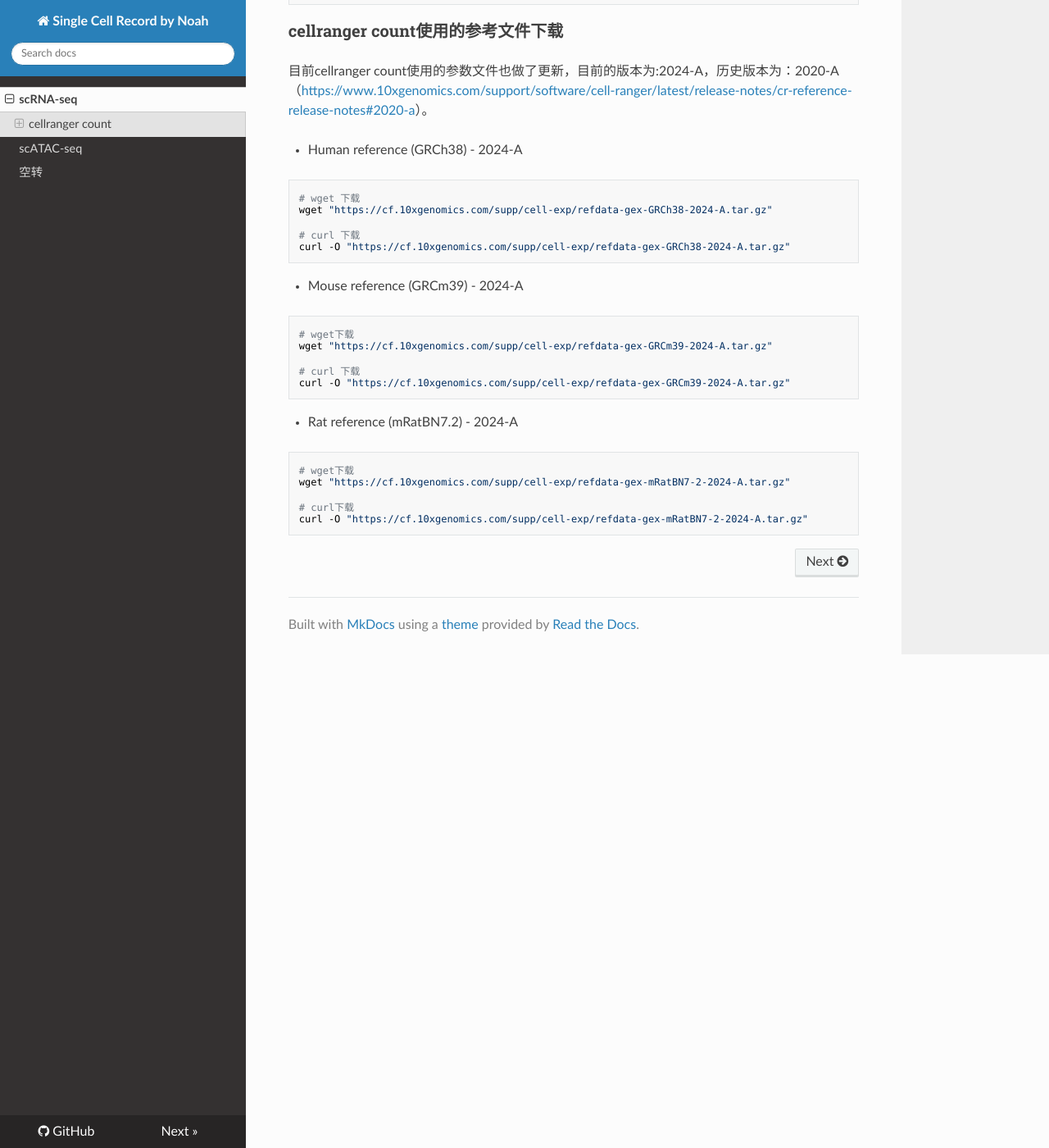
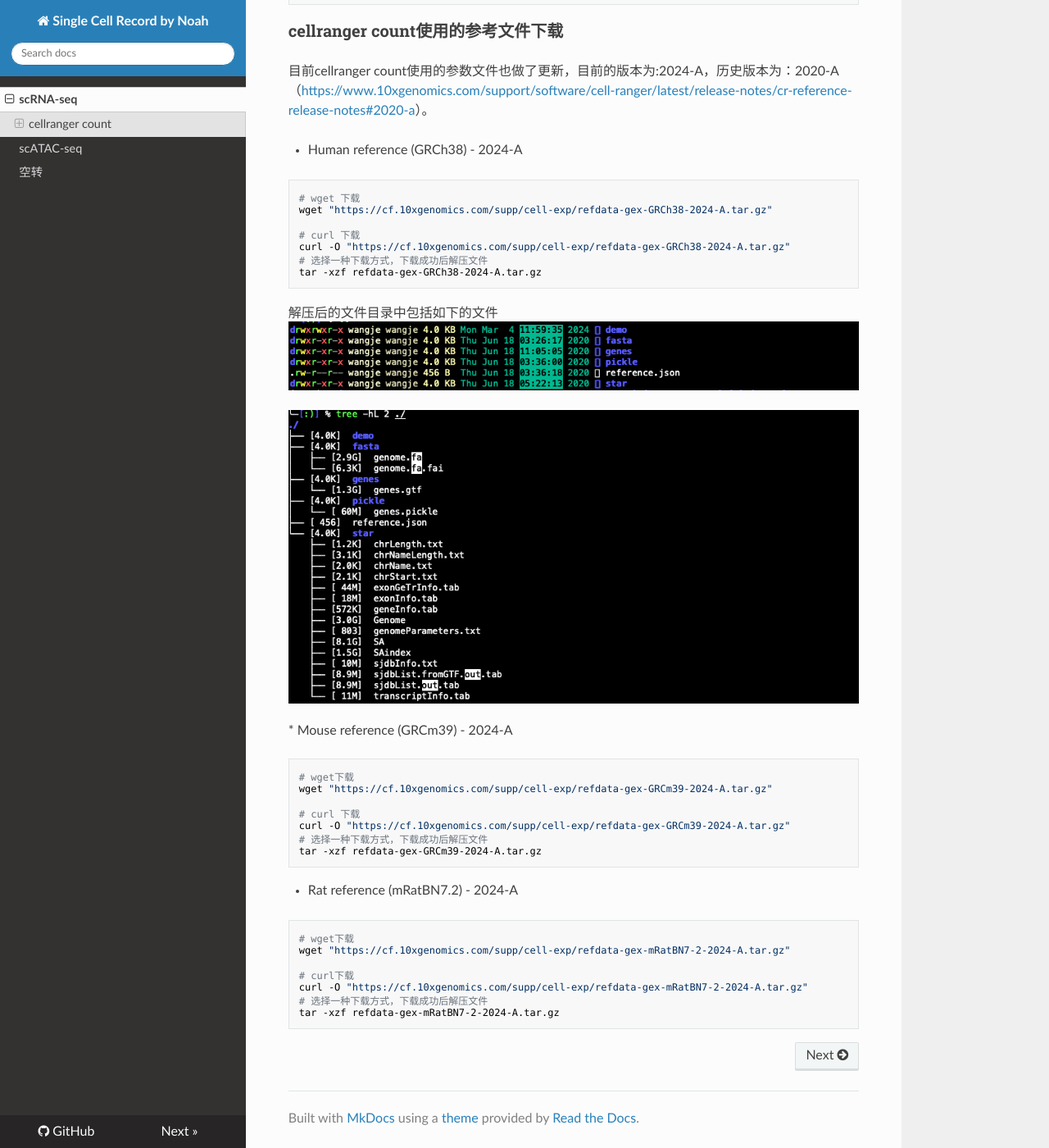
Before and after one commit to Wangjien/my-single-cell-record, an MkDocs documentation site: the page built from docs/scRNA-seq.md, in a window 1280 px wide and 1400 px high, scrolled down 1314 px. Shown: the whole window at 82% size. Built offline with MkDocs 1.6.1, drawn with Linux system fonts in a browser that asks for light colours; nearby versions of some CDN libraries.

Commit message:
添加cellranger

````diff
--- a/docs/scRNA-seq.md
+++ b/docs/scRNA-seq.md
@@ -62,8 +62,12 @@ wget "https://cf.10xgenomics.com/supp/cell-exp/refdata-gex-GRCh38-2024-A.tar.gz"
 
 # curl 下载
 curl -O "https://cf.10xgenomics.com/supp/cell-exp/refdata-gex-GRCh38-2024-A.tar.gz"
+# 选择一种下载方式，下载成功后解压文件
+tar -xzf refdata-gex-GRCh38-2024-A.tar.gz
 ```
-
+解压后的文件目录中包括如下的文件
+![](./imgs/huamn_cellranger_ref.png)
+![human](./imgs/huamn_cellranger_ref2.png)
 * Mouse reference (GRCm39) - 2024-A
 
 ```pwsh
@@ -72,6 +76,8 @@ wget "https://cf.10xgenomics.com/supp/cell-exp/refdata-gex-GRCm39-2024-A.tar.gz"
 
 # curl 下载
 curl -O "https://cf.10xgenomics.com/supp/cell-exp/refdata-gex-GRCm39-2024-A.tar.gz"
+# 选择一种下载方式，下载成功后解压文件
+tar -xzf refdata-gex-GRCm39-2024-A.tar.gz
 ```
 
 * Rat reference (mRatBN7.2) - 2024-A
@@ -82,4 +88,6 @@ wget "https://cf.10xgenomics.com/supp/cell-exp/refdata-gex-mRatBN7-2-2024-A.tar.
 
 # curl下载
 curl -O "https://cf.10xgenomics.com/supp/cell-exp/refdata-gex-mRatBN7-2-2024-A.tar.gz"
+# 选择一种下载方式，下载成功后解压文件
+tar -xzf refdata-gex-mRatBN7-2-2024-A.tar.gz
 ```
````
Also changed, not shown: docs/imgs/huamn_cellranger_ref.png (added), docs/imgs/huamn_cellranger_ref2.png (added).
